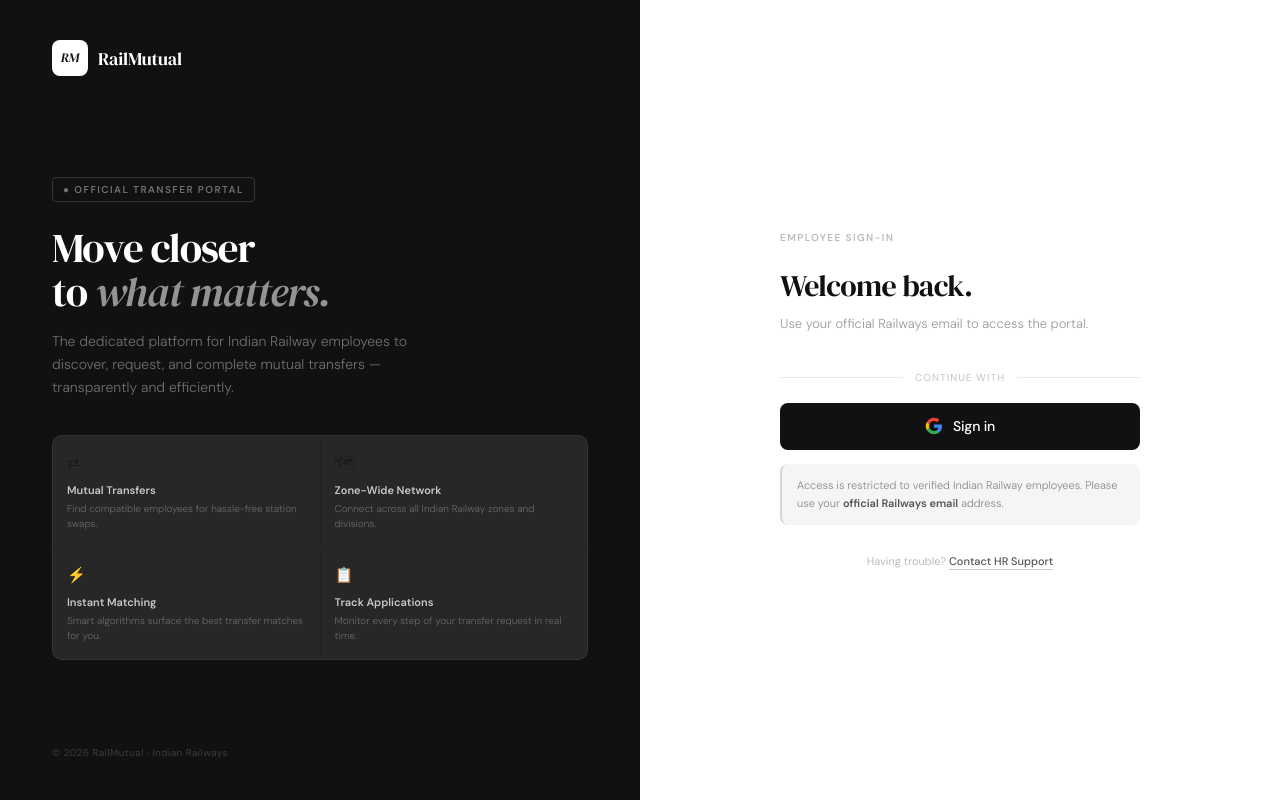
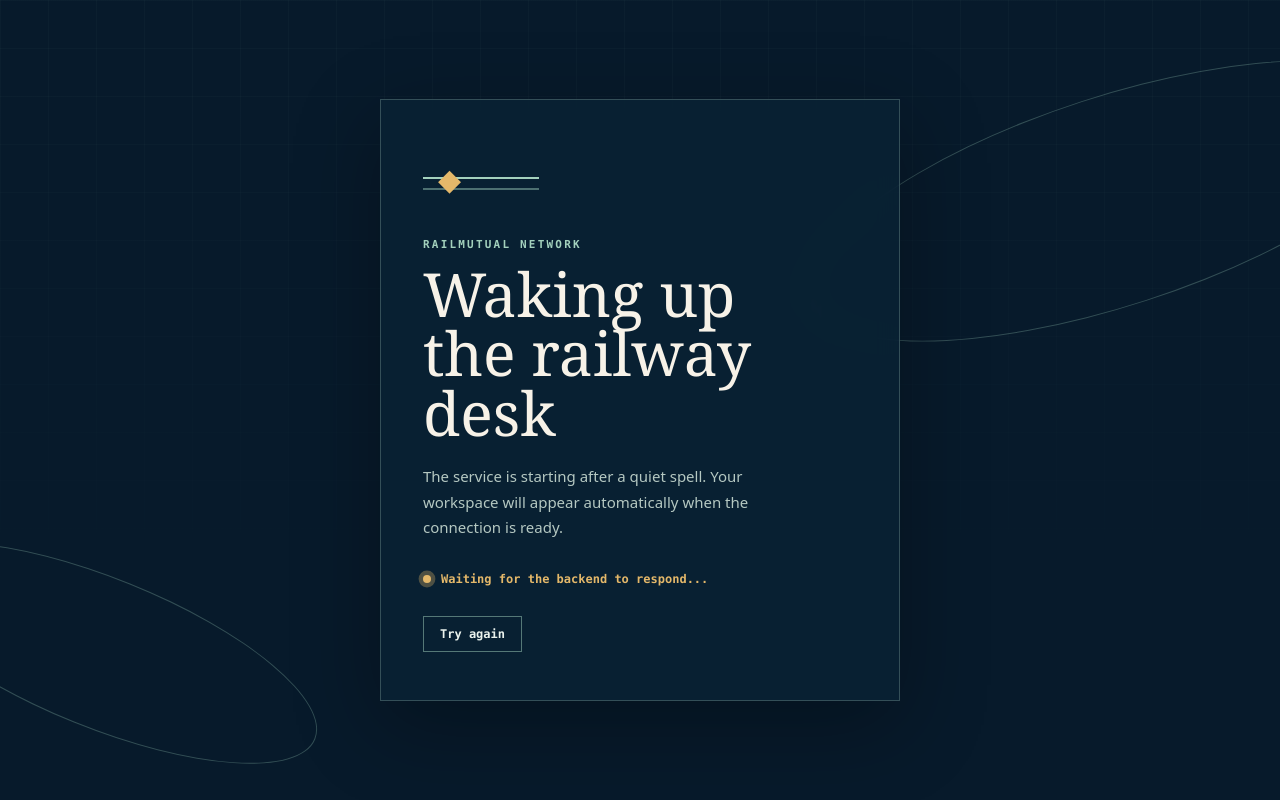
Before and after one commit to shivam2718/mutual-transfer, a React (Vite) app in the folder frontend/: page / in a window 1280 px wide. Built offline with nearby package versions, Linux system fonts and the light colour scheme; no server answers.

Commit message:
added a loading page until the server starts

```diff
--- a/frontend/src/App.jsx
+++ b/frontend/src/App.jsx
@@ -14,6 +14,53 @@ import AdminDashboard from './pages/AdminDashboard'
 import AdminUserManagement from './pages/AdminUserManagement'
 import AdminRequests from './pages/AdminRequests'
 import { API, getAccess, setAccess } from './api/axios'
+import BackendWakeScreen from './components/BackendWakeScreen'
+
+function getBackendHealthUrl() {
+  const configuredUrl = import.meta.env.VITE_API_URL
+  if (configuredUrl) return `${configuredUrl.replace(/\/$/, '').replace(/\/api$/, '')}/health`
+  return import.meta.env.DEV ? 'http://localhost:4000/health' : '/health'
+}
+
+function useBackendStatus() {
+  const [status, setStatus] = useState('checking')
+  const [attempt, setAttempt] = useState(0)
+
+  useEffect(() => {
+    let cancelled = false
+    let timer
+
+    async function checkBackend() {
+      if (!cancelled) setStatus('checking')
+      const controller = new AbortController()
+      const timeout = window.setTimeout(() => controller.abort(), 12000)
+      try {
+        const response = await fetch(getBackendHealthUrl(), {
+          method: 'GET',
+          cache: 'no-store',
+          signal: controller.signal
+        })
+        if (!response.ok) throw new Error('Backend is not ready')
+        if (!cancelled) setStatus('ready')
+      } catch {
+        if (!cancelled) {
+          setStatus('offline')
+          timer = window.setTimeout(checkBackend, 4000)
+        }
+      } finally {
+        window.clearTimeout(timeout)
+      }
+    }
+
+    checkBackend()
+    return () => {
+      cancelled = true
+      window.clearTimeout(timer)
+    }
+  }, [attempt])
+
+  return { status, retry: () => setAttempt((value) => value + 1) }
+}
 
 function AdminGuard({ accountRole, loadingAccount, children }) {
   if (loadingAccount) {
@@ -39,6 +86,7 @@ function AdminGuard({ accountRole, loadingAccount, children }) {
 }
 
 export default function App() {
+  const backend = useBackendStatus()
   const [isAuthenticated, setIsAuthenticated] = useState(!!getAccess())
   const [account, setAccount] = useState(null)
   const [loadingAccount, setLoadingAccount] = useState(false)
@@ -70,6 +118,10 @@ export default function App() {
     }
     fetchAccount()
   }, [isAuthenticated, location.pathname, location.search])
+
+  if (backend.status !== 'ready') {
+    return <BackendWakeScreen retry={backend.retry} checking={backend.status === 'checking'} />
+  }
 
   async function handleLogout() {
     try {
--- /dev/null
+++ b/frontend/src/components/BackendWakeScreen.jsx
@@ -0,0 +1,29 @@
+import React from 'react'
+
+export default function BackendWakeScreen({ retry, checking }) {
+  return (
+    <main className="wake-screen">
+      <div className="wake-grid" aria-hidden="true" />
+      <div className="wake-orbit wake-orbit-one" aria-hidden="true" />
+      <div className="wake-orbit wake-orbit-two" aria-hidden="true" />
+      <section className="wake-panel" aria-live="polite">
+        <div className="wake-mark" aria-hidden="true">
+          <span className="wake-track" />
+          <span className="wake-train">◆</span>
+        </div>
+        <p className="wake-kicker">RAILMUTUAL NETWORK</p>
+        <h1>Waking up the railway desk</h1>
+        <p className="wake-copy">
+          The service is starting after a quiet spell. Your workspace will appear automatically when the connection is ready.
+        </p>
+        <div className="wake-status">
+          <span className="wake-pulse" />
+          {checking ? 'Checking the connection...' : 'Waiting for the backend to respond...'}
+        </div>
+        <button type="button" onClick={retry} className="wake-retry" disabled={checking}>
+          {checking ? 'Checking...' : 'Try again'}
+        </button>
+      </section>
+    </main>
+  )
+}
--- a/frontend/src/styles/index.css
+++ b/frontend/src/styles/index.css
@@ -4,6 +4,61 @@
 
 /* basic app styles */
 html,body,#root{height:100%}
+
+.wake-screen {
+	position: relative;
+	display: grid;
+	min-height: 100%;
+	place-items: center;
+	overflow: hidden;
+	background: #071a2b;
+	color: #f5f7f2;
+	font-family: Georgia, 'Times New Roman', serif;
+}
+
+.wake-grid {
+	position: absolute;
+	inset: 0;
+	opacity: .25;
+	background-image: linear-gradient(rgba(159, 207, 188, .13) 1px, transparent 1px), linear-gradient(90deg, rgba(159, 207, 188, .13) 1px, transparent 1px);
+	background-size: 48px 48px;
+	mask-image: linear-gradient(to bottom, black, transparent 80%);
+}
+
+.wake-orbit {
+	position: absolute;
+	border: 1px solid rgba(160, 211, 190, .28);
+	border-radius: 50%;
+	transform: rotate(-18deg);
+}
+
+.wake-orbit-one { width: 640px; height: 210px; top: 12%; right: -12%; }
+.wake-orbit-two { width: 460px; height: 150px; bottom: 9%; left: -10%; transform: rotate(22deg); }
+
+.wake-panel {
+	position: relative;
+	width: min(92vw, 520px);
+	padding: 48px 42px;
+	border: 1px solid rgba(190, 224, 207, .24);
+	background: rgba(9, 35, 53, .78);
+	box-shadow: 0 24px 80px rgba(0, 0, 0, .3);
+	backdrop-filter: blur(12px);
+}
+
+.wake-mark { position: relative; width: 116px; height: 56px; margin-bottom: 34px; overflow: hidden; }
+.wake-track { position: absolute; left: 0; right: 0; top: 29px; height: 2px; background: #a3d1bd; box-shadow: 0 11px 0 rgba(163, 209, 189, .45); }
+.wake-train { position: absolute; top: 8px; left: 14px; color: #e4b86a; font-size: 30px; animation: wake-travel 2.8s ease-in-out infinite; }
+.wake-kicker { margin: 0 0 12px; color: #a3d1bd; font: 600 11px/1.2 ui-monospace, SFMono-Regular, Consolas, monospace; letter-spacing: .2em; }
+.wake-panel h1 { max-width: 360px; margin: 0; color: #f7f2e8; font-size: clamp(2.25rem, 7vw, 3.8rem); font-weight: 400; line-height: .98; }
+.wake-copy { max-width: 390px; margin: 22px 0 30px; color: #b5c8c2; font: 15px/1.7 ui-sans-serif, system-ui, sans-serif; }
+.wake-status { display: flex; align-items: center; gap: 10px; color: #e4b86a; font: 600 12px/1.4 ui-monospace, SFMono-Regular, Consolas, monospace; }
+.wake-pulse { width: 8px; height: 8px; border-radius: 50%; background: #e4b86a; box-shadow: 0 0 0 0 rgba(228, 184, 106, .7); animation: wake-pulse 1.7s infinite; }
+.wake-retry { margin-top: 28px; border: 1px solid rgba(163, 209, 189, .5); padding: 10px 16px; background: transparent; color: #eaf2ed; font: 600 12px ui-monospace, SFMono-Regular, Consolas, monospace; cursor: pointer; }
+.wake-retry:hover:not(:disabled) { background: #a3d1bd; color: #071a2b; }
+.wake-retry:disabled { cursor: wait; opacity: .55; }
+
+@keyframes wake-travel { 0%, 100% { transform: translateX(0); } 50% { transform: translateX(62px); } }
+@keyframes wake-pulse { 70% { box-shadow: 0 0 0 8px rgba(228, 184, 106, 0); } 100% { box-shadow: 0 0 0 0 rgba(228, 184, 106, 0); } }
 
 html.dark,
 html.dark body,
```
Also changed, not shown: 1 other file (tests, documents, lock files or other folders).
